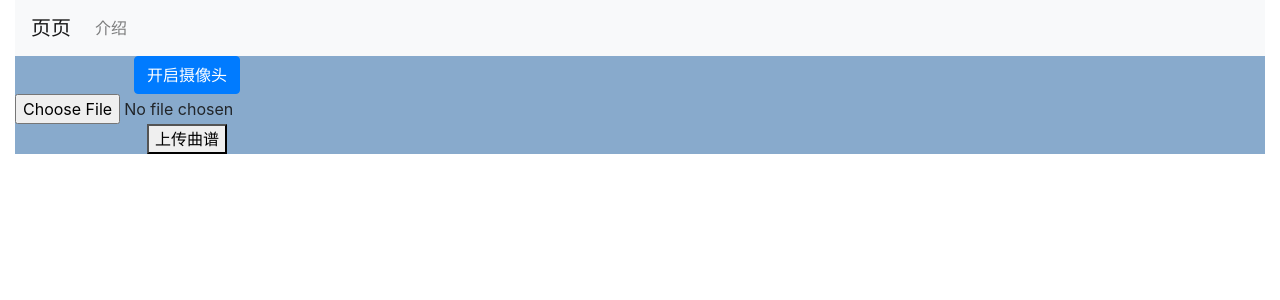
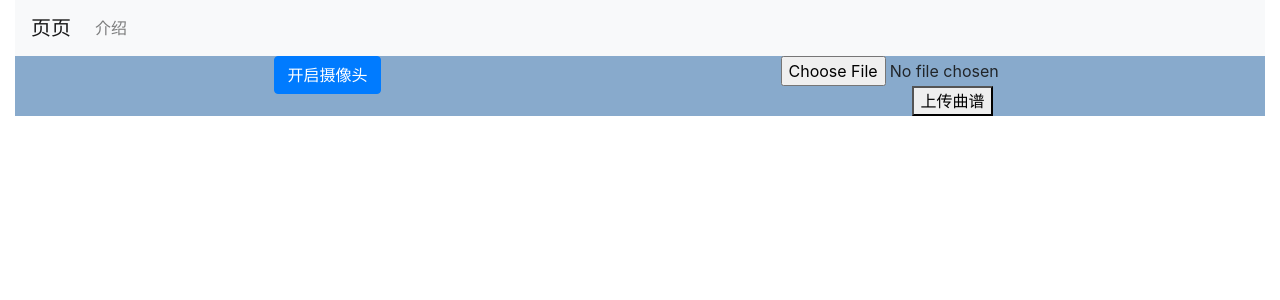
Before and after one commit to Ye-May-Nan-Mian/Ye-Ye, a React (Create React App) app in the folder frontend/: page / in a window 1280 px wide. Shown: the top 300 px of the page. Built offline with nearby package versions, Linux system fonts and the light colour scheme.

Commit message:
bugfix: compile failed if no pics

```diff
--- a/frontend/src/component/Main.jsx
+++ b/frontend/src/component/Main.jsx
@@ -46,7 +46,7 @@ class Main extends Component {
     render() {
         return (
             <div className="main">
-                <div classNme="videofile">
+                <div className="videofile">
                     <Video
                         fileUploaded={this.state.fileUploaded}
                         pageUp={this.pageUp}
--- a/frontend/src/component/Page.jsx
+++ b/frontend/src/component/Page.jsx
@@ -25,12 +25,11 @@ class Page extends Component {
             /^\.\/.*\.jpg$/
         );
         const images = requireContext.keys().map(requireContext);
-        this.pageSize = images.length;
-        if (this.pageSize === 0) {
-            return null;
-        }
+
+        this.pageSize = images ? images.length : 0;
         // console.log(images);
         return (
+            !!this.pageSize && (
                 <div className="page">
                     <div className="page-main">
                         <img
@@ -59,6 +58,7 @@ class Page extends Component {
                         })}
                     </div>
                 </div>
+            )
         );
     }
 }
```
Lines whose indentation alone changed are shown as unchanged.
